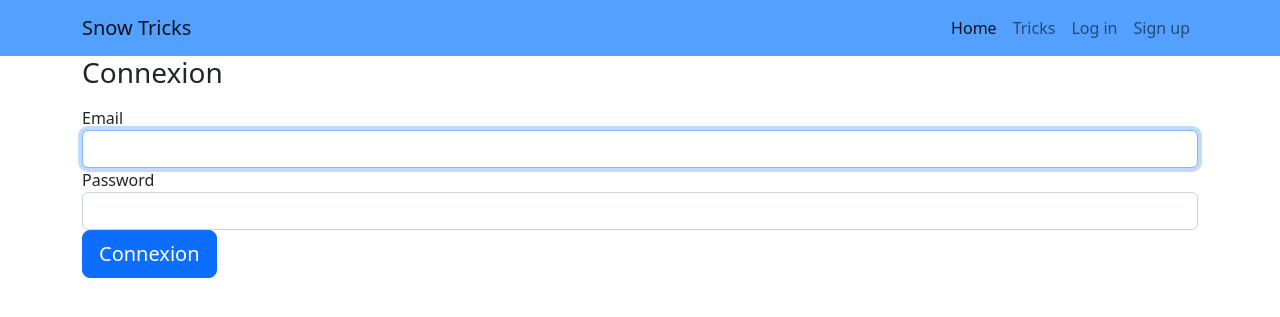
After one commit to kseb49/SnowTricks, a Symfony app: template templates/security/login.html.twig in a window 1280 px wide. The commit adds this page. Shown: the top 317 px of the page. Run offline with Twig, Linux system fonts and the light colour scheme; the template is opened without the code that fills it, so the values that code supplies are empty; some libraries are stand-ins or nearby versions; some web fonts are replaced.

Commit message:
authentification with SecurityController and UsersAuthenticator

```diff
--- a/templates/base.html.twig
+++ b/templates/base.html.twig
@@ -26,9 +26,9 @@
                 <button class="navbar-toggler" type="button" data-bs-toggle="collapse" data-bs-target="#navbarSupportedContent" aria-controls="navbarSupportedContent" aria-expanded="false" aria-label="Toggle navigation"><span class="navbar-toggler-icon"></span></button>
                 <div class="collapse navbar-collapse" id="navbarSupportedContent">
                     <ul class="navbar-nav ms-auto mb-2 mb-lg-0">
-                        <li class="nav-item"><a class="nav-link active" aria-current="page" href="#">Home</a></li>
+                        <li class="nav-item"><a class="nav-link active" aria-current="page" href={{ path('home') }}>Home</a></li>
                         <li class="nav-item"><a class="nav-link" href="#">Tricks</a></li>
-                        <li class="nav-item"><a class="nav-link" href="#">Log in</a></li>
+                        <li class="nav-item"><a class="nav-link" href={{ path('app_login') }}>Log in</a></li>
                         <li class="nav-item"><a class="nav-link" href="#">Sign up</a></li>
                         {# <li class="nav-item dropdown">
                             <a class="nav-link dropdown-toggle" id="navbarDropdown" href="#" role="button" data-bs-toggle="dropdown" aria-expanded="false">Dropdown</a>
--- /dev/null
+++ b/templates/security/login.html.twig
@@ -0,0 +1,37 @@
+{% extends 'base.html.twig' %}
+
+{% block title %}Log in!{% endblock %}
+
+{% block body %}
+<div class="container">
+    <form method="post">
+    {% if error %}
+        <div class="alert alert-danger">{{ error.messageKey|trans(error.messageData, 'security') }}</div>
+    {% endif %}
+
+    {% if app.user %}
+        <div class="mb-3">
+            You are logged in as {{ app.user.userIdentifier }}, <a href="{{ path('app_logout') }}">Logout</a>
+        </div>
+    {% endif %}
+
+    <h1 class="h3 mb-3 font-weight-normal">Connexion</h1>
+    <div class="form-group">
+        <label for="inputEmail">Email</label>
+        <input type="email" value="{{ last_username }}" name="email" id="inputEmail" class="form-control" autocomplete="email" required autofocus>
+    </div>
+   <div class="form-group">
+       <label for="inputPassword">Password</label>
+        <input type="password" name="password" id="inputPassword" class="form-control" autocomplete="current-password" required>
+   </div>
+
+    <input type="hidden" name="_csrf_token"
+           value="{{ csrf_token('authenticate') }}">
+
+    <button class="btn btn-lg btn-primary" type="submit">
+        Connexion
+    </button>
+    </form>
+</div>
+
+{% endblock %}
```
Also changed, not shown: src/Controller/SecurityController.php (added, +32 -0 lines), src/Security/UsersAuthenticator.php (added, +57 -0 lines), 1 other file.
